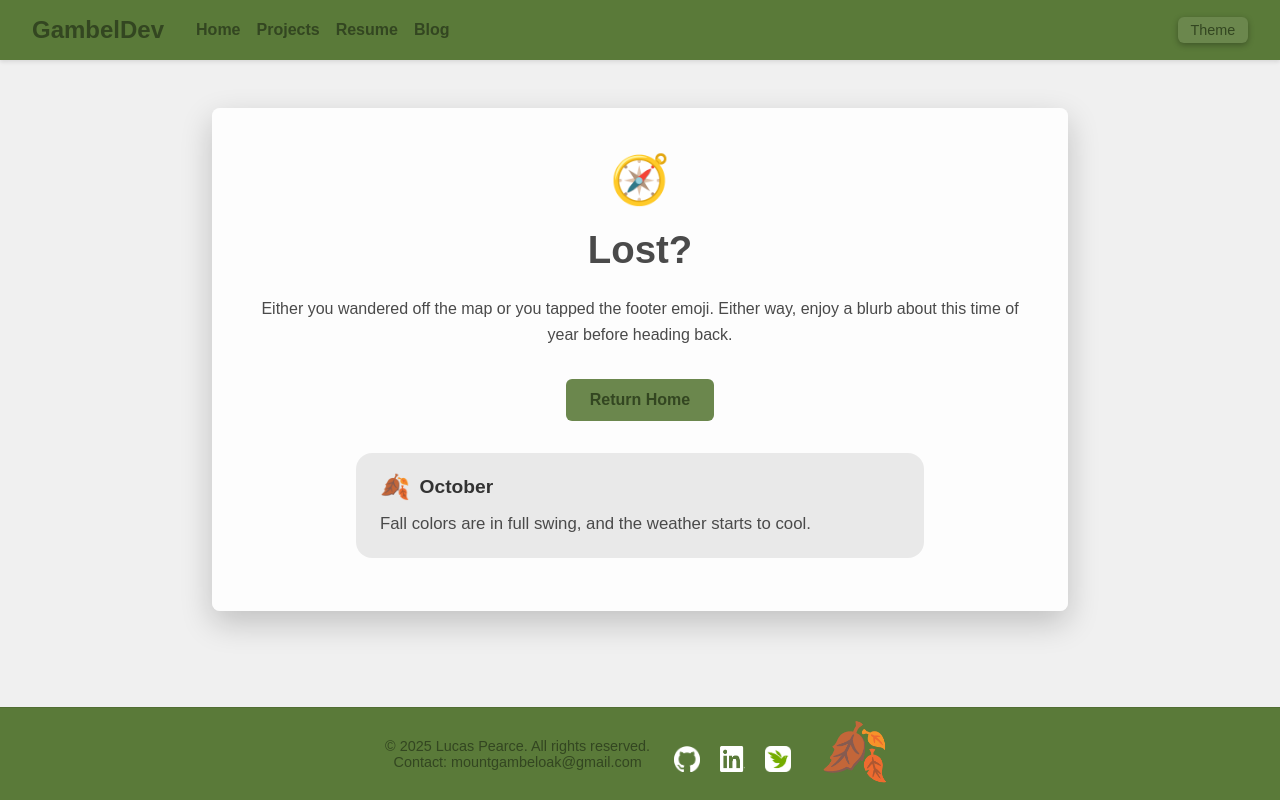
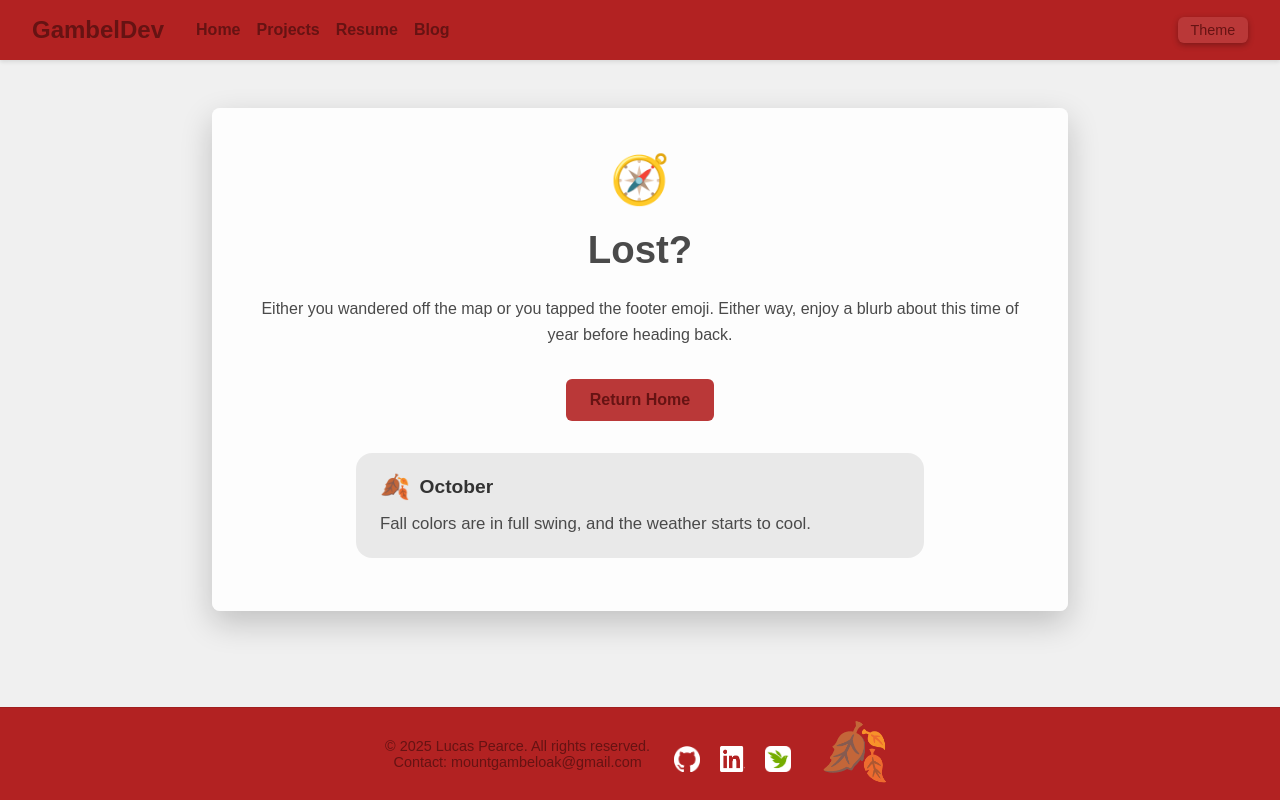
Before and after one commit to MtGambelOak/MountGambelOak, a FastAPI app: page /holiday-trivia in a window 1280 px wide. Run offline with FastAPI, Linux system fonts and the light colour scheme; some libraries are stand-ins or nearby versions.

Commit message:
fancy holiday colors auto

```diff
--- a/app/static/js/holiday-shared.js
+++ b/app/static/js/holiday-shared.js
@@ -208,11 +208,9 @@ const MONTH_ACCENTS = [
 ];
 
 function getHolidayAccent(date = new Date()) {
-  const emoji = getHolidayEmoji(date);     // use your existing detector
-  // Find holiday entry first
-  for (const h of HOLIDAY_RANGES) {
+  const emoji = HolidaySchedule.getHolidayEmoji(date); // ✅
+  for (const h of HolidaySchedule.HOLIDAY_RANGES) {
     if (h.emoji === emoji) return HOLIDAY_ACCENTS[h.name];
   }
-  // Otherwise, pick by month fallback
   return MONTH_ACCENTS[date.getMonth()];
 }
--- a/app/static/js/theme-widget.js
+++ b/app/static/js/theme-widget.js
@@ -5,39 +5,31 @@ function setGiscusTheme(mode) {
   if (!iframe) return;
   iframe.contentWindow.postMessage(
     { giscus: { setConfig: { theme: url } } },
-    '*'   // we allow any origin since it’s the official giscus.app embed
+    '*'
   );
 }
 
 // --- Mount Giscus dynamically ---
 function mountGiscusWithTheme(mode) {
-  // prevent double-mount
   if (document.querySelector('script[data-giscus]')) return;
 
   const s = document.createElement('script');
   s.src = 'https://giscus.app/client.js';
   s.async = true;
   s.crossOrigin = 'anonymous';
+  s.setAttribute('data-giscus','');
+  s.setAttribute('data-repo','MtGambelOak/MountGambelOak');
+  s.setAttribute('data-repo-id','R_kgDOP8wx8w');
+  s.setAttribute('data-category','Announcements');
+  s.setAttribute('data-category-id','DIC_kwDOP8wx884CwV-M');
+  s.setAttribute('data-mapping','pathname');
+  s.setAttribute('data-strict','0');
+  s.setAttribute('data-reactions-enabled','1');
+  s.setAttribute('data-emit-metadata','0');
+  s.setAttribute('data-input-position','bottom');
+  s.setAttribute('data-lang','en');
+  s.setAttribute('data-theme',`https://mountgambeloak.dev/static/css/giscus-${mode}.css`);
 
-  // marker so we don’t re-inject
-  s.setAttribute('data-giscus', '');
-
-  // config copied from your old HTML
-  s.setAttribute('data-repo', 'MtGambelOak/MountGambelOak');
-  s.setAttribute('data-repo-id', 'R_kgDOP8wx8w');
-  s.setAttribute('data-category', 'Announcements');
-  s.setAttribute('data-category-id', 'DIC_kwDOP8wx884CwV-M');
-  s.setAttribute('data-mapping', 'pathname');
-  s.setAttribute('data-strict', '0');
-  s.setAttribute('data-reactions-enabled', '1');
-  s.setAttribute('data-emit-metadata', '0');
-  s.setAttribute('data-input-position', 'bottom');
-  s.setAttribute('data-lang', 'en');
-
-  // start with the correct theme
-  s.setAttribute('data-theme', `https://mountgambeloak.dev/static/css/giscus-${mode}.css`);
-
-  // append it into the comments container
   const container = document.querySelector('.post-comments');
   if (container) container.appendChild(s);
 }
@@ -49,44 +41,46 @@ document.addEventListener('DOMContentLoaded', () => {
   const closeBtn = document.getElementById('theme-config-close');
   const modeRadios = document.querySelectorAll('input[name="mode"]');
   const accentContainer = document.getElementById('accent-list');
+  const accentModeRadios = document.querySelectorAll('input[name="accent-mode"]'); // holiday/custom
   const root = document.documentElement;
   const themedIcons = document.querySelectorAll('.icon-image');
   const themeUtils = window.__themeUtils || {};
-  // resolve system default
+
   function resolveSystemMode() {
     return window.matchMedia('(prefers-color-scheme: dark)').matches ? 'dark' : 'light';
   }
 
+  // saved state
   const savedMode = localStorage.getItem('theme-mode') || 'system';
-  const savedAccent = localStorage.getItem('theme-accent') || 'sage';
+  const savedAccent = localStorage.getItem('theme-accent') || getHolidayAccent(new Date());
+  const savedCustomAccent = localStorage.getItem('last-custom-accent') || 'sage';
 
-  // ---- Load accents JSON and build buttons ----
-const accents = {
-  red:       { color: '#B22222' },
-  salmon:    { color: '#FA8072' },
-  orange:    { color: '#D2691E' },
-  amber:     { color: '#FFBF00' },
-  goldenrod: { color: '#DAA520' },
-  sand:      { color: '#C2B280' },
-  olive:     { color: '#808000' },
-  sage:      { color: '#5A7A39' },
-  forest:    { color: '#1E5631' },
-  teal:      { color: '#008080' },
-  cyan:      { color: '#40E0D0' },
-  blue:      { color: '#1E4D8F' },
-  berry:     { color: '#9F5F9F' },
-  purple:    { color: '#6A0DAD' },
-  pink:      { color: '#FF69B4' },
-  brown:     { color: '#964B00' },
-  bronze:    { color: '#CD7F32' },
-  gray:      { color: '#808080' },
-  black:     { color: '#000000', mixDark: 'white' },
-  ivory:     { color: '#F5F5DC' },
-  white:     { color: '#FFFFFF' }
-};
+  // --- Accent palette
+  const accents = {
+    red:{color:'#B22222'},
+    salmon:{color:'#FA8072'},
+    orange:{color:'#D2691E'},
+    amber:{color:'#FFBF00'},
+    goldenrod:{color:'#DAA520'},
+    sand:{color:'#C2B280'},
+    olive:{color:'#808000'},
+    sage:{color:'#5A7A39'},
+    forest:{color:'#1E5631'},
+    teal:{color:'#008080'},
+    cyan:{color:'#40E0D0'},
+    blue:{color:'#1E4D8F'},
+    berry:{color:'#9F5F9F'},
+    purple:{color:'#6A0DAD'},
+    pink:{color:'#FF69B4'},
+    brown:{color:'#964B00'},
+    bronze:{color:'#CD7F32'},
+    gray:{color:'#808080'},
+    black:{color:'#000000', mixDark:'white'},
+    ivory:{color:'#F5F5DC'},
+    white:{color:'#FFFFFF'}
+  };
 
-
-  // Build accent buttons
+  // Build swatch grid
   for (const [name, def] of Object.entries(accents)) {
     const btnEl = document.createElement('button');
     btnEl.className = 'accent-choice';
@@ -98,101 +92,116 @@ const accents = {
 
   const accentButtons = accentContainer.querySelectorAll('.accent-choice');
 
-    (function injectAccentCSS() {
+  // inject accent classes
+  (function injectAccentCSS(){
     const style = document.createElement('style');
-    let css = '';
+    let css='';
     for (const [name, def] of Object.entries(accents)) {
-      css += `.accent-${name} { --accent: ${def.color};`;
-      if (def.mixDark) css += ` --mix-dark: ${def.mixDark};`;
-      if (def.mixLight) css += ` --mix-light: ${def.mixLight};`;
+      css += `.accent-${name} { --accent:${def.color};`;
+      if (def.mixDark) css += ` --mix-dark:${def.mixDark};`;
+      if (def.mixLight) css += ` --mix-light:${def.mixLight};`;
       css += `}\n`;
     }
     style.textContent = css;
     document.head.appendChild(style);
   })();
 
-  // icon swap
-  function updateIconsForAccent(accent) {
-    themedIcons.forEach(img => {
+  function updateIconsForAccent(accent){
+    themedIcons.forEach(img=>{
       const lightSrc = img.dataset.iconLight;
       const darkSrc = img.dataset.iconDark;
-      const targetSrc = (accent === 'white' || accent === 'ivory')
-        ? (lightSrc || darkSrc)
-        : (darkSrc || lightSrc);
-      if (targetSrc && img.getAttribute('src') !== targetSrc) {
-        img.setAttribute('src', targetSrc);
+      const targetSrc = (accent==='white'||accent==='ivory')
+        ? (lightSrc||darkSrc)
+        : (darkSrc||lightSrc);
+      if(targetSrc && img.getAttribute('src')!==targetSrc){
+        img.setAttribute('src',targetSrc);
       }
     });
   }
 
-  // apply theme to site
-  function applyTheme(accent, mode) {
-    const actualMode = (mode === 'system') ? resolveSystemMode() : mode;
-    root.className = '';
-    root.classList.add(`accent-${accent}`);
+  // main apply
+  function applyTheme(accent, mode){
+    const actualMode = (mode==='system') ? resolveSystemMode() : mode;
+    const effectiveAccent = (accent==='holiday') ? getHolidayAccent(new Date()) : accent;
+
+    root.className='';
+    root.classList.add(`accent-${effectiveAccent}`);
     root.classList.add(actualMode);
+    updateIconsForAccent(effectiveAccent);
 
-    updateIconsForAccent(accent);
-
-    if (typeof themeUtils.updateAccentTextColor === 'function') {
+    if(typeof themeUtils.updateAccentTextColor==='function'){
       themeUtils.updateAccentTextColor(actualMode);
     } else {
       root.style.removeProperty('--accent-text');
     }
   }
 
-  // --- apply theme on load and mount giscus
+  // init
   applyTheme(savedAccent, savedMode);
-  mountGiscusWithTheme(savedMode === 'system' ? resolveSystemMode() : savedMode);
+  mountGiscusWithTheme(savedMode==='system'?resolveSystemMode():savedMode);
+  modeRadios.forEach(r=>{r.checked = r.value===savedMode;});
+  accentModeRadios.forEach(r=>{r.checked = (r.value === (savedAccent==='holiday' ? 'holiday' : 'custom'));});
 
-  // restore radio state
-  modeRadios.forEach(radio => {
-    radio.checked = radio.value === savedMode;
-  });
-
-  function highlightAccent(accent) {
-    accentButtons.forEach(btn => {
-      btn.classList.toggle('selected', btn.dataset.accent === accent);
+  function highlightAccent(accent){
+    accentButtons.forEach(btn=>{
+      btn.classList.toggle('selected', btn.dataset.accent===accent);
     });
   }
-  highlightAccent(savedAccent);
+  if(savedAccent!=='holiday') highlightAccent(savedAccent);
 
   // popup toggle
-  if (popup && btn) {
-    btn.addEventListener('click', e => {
+  if(popup && btn){
+    btn.addEventListener('click',e=>{
       e.stopPropagation();
       popup.classList.toggle('hidden');
     });
-
-    popup.addEventListener('click', e => e.stopPropagation());
-
-    document.addEventListener('click', e => {
-      if (!popup.contains(e.target) && e.target !== btn) popup.classList.add('hidden');
+    popup.addEventListener('click',e=>e.stopPropagation());
+    document.addEventListener('click',e=>{
+      if(!popup.contains(e.target) && e.target!==btn) popup.classList.add('hidden');
     });
   }
-
-  if (closeBtn) closeBtn.addEventListener('click', () => popup.classList.add('hidden'));
+  if(closeBtn) closeBtn.addEventListener('click',()=>popup.classList.add('hidden'));
 
   // mode change
-  modeRadios.forEach(radio => {
-    radio.addEventListener('change', e => {
+  modeRadios.forEach(radio=>{
+    radio.addEventListener('change',e=>{
       const mode = e.target.value;
-      const accent = localStorage.getItem('theme-accent') || 'sage';
+      const accent = localStorage.getItem('theme-accent') || getHolidayAccent(new Date());
       applyTheme(accent, mode);
       localStorage.setItem('theme-mode', mode);
-      setGiscusTheme(mode === 'system' ? resolveSystemMode() : mode);
+      setGiscusTheme(mode==='system'?resolveSystemMode():mode);
     });
   });
 
-  // accent change
-  accentButtons.forEach(button => {
-    button.addEventListener('click', e => {
+  // accent mode radio
+  accentModeRadios.forEach(radio=>{
+    radio.addEventListener('change',e=>{
+      const mode = localStorage.getItem('theme-mode') || 'system';
+      if(e.target.value==='holiday'){
+        localStorage.setItem('theme-accent','holiday');
+        applyTheme('holiday', mode);
+        highlightAccent(''); // none selected
+      } else {
+        // revert to last custom
+        const lastAccent = localStorage.getItem('last-custom-accent') || 'sage';
+        localStorage.setItem('theme-accent', lastAccent);
+        applyTheme(lastAccent, mode);
+        highlightAccent(lastAccent);
+      }
+    });
+  });
+
+  // swatch click
+  accentButtons.forEach(button=>{
+    button.addEventListener('click',e=>{
       const accent = e.target.dataset.accent;
       const mode = localStorage.getItem('theme-mode') || 'dark';
-      applyTheme(accent, mode);
-      localStorage.setItem('theme-accent', accent);
-      highlightAccent(accent);
-      // no Giscus change for accent
+      localStorage.setItem('last-custom-accent', accent);
+      if(document.querySelector('input[name="accent-mode"][value="custom"]').checked){
+        localStorage.setItem('theme-accent', accent);
+        applyTheme(accent, mode);
+        highlightAccent(accent);
+      }
     });
   });
 });
--- a/app/templates/header.html
+++ b/app/templates/header.html
@@ -36,6 +36,16 @@
       <div>
         <p>Accent Color:</p>
         <!-- ✅ NEW wrapper for grid layout -->
+        <div>
+        <label>
+          <input type="radio" name="accent-mode" value="custom" checked />
+          <span>Choose Color</span>
+        </label>
+        <label>
+          <input type="radio" name="accent-mode" value="holiday" />
+          <span>Holiday</span>
+        </label>
+      </div>
         <div id="accent-list" class="accent-choice-container">
           <!-- Buttons inserted dynamically via JS -->
         </div>
```
